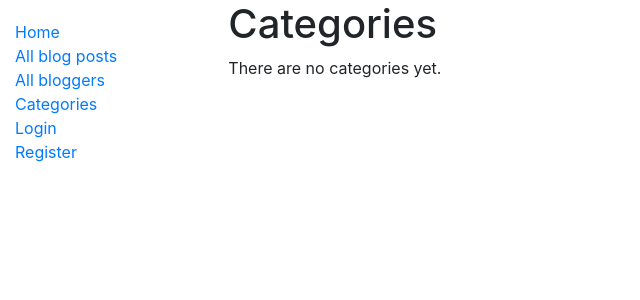
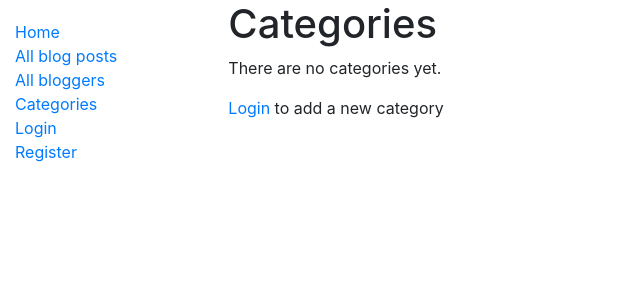
Before and after one commit to redjonzaci/rzblog, a Django app: page /blog/categories/ in a window 1280 px wide. Shown: the top 300 px of the page, without its empty margins (0-640 px from the left). Run offline with Django 3.2, Linux system fonts and the light colour scheme; data that the repository does not hold is empty.

Commit message:
Added the option of adding categories from users

```diff
--- a/blog/admin.py
+++ b/blog/admin.py
@@ -1,6 +1,6 @@
 from django.contrib import admin
 
-from .models import Post, Category, Comment, Blogger, Report
+from .models import Blogger, Category, Comment, Post, Report
 
 admin.site.register(Blogger)
 # admin.site.register(Blog)
--- a/blog/templates/blog/add_post.html
+++ b/blog/templates/blog/add_post.html
@@ -8,6 +8,12 @@
     <table>
     {{ form.as_table }}
     </table>
+    {% if user.is_authenticated %}
+    <a href="{% url 'add_category' %}">Add a new category</a></p>
+  {% else %}
+    <p><a href="{% url 'login'%}?next={{request.path}}">Login</a>
+      to add a new category</p>
+  {% endif %}
     <input type="submit" value="Submit"/>
   </form>
 {% endblock %}
--- a/blog/templates/blog/category_list.html
+++ b/blog/templates/blog/category_list.html
@@ -17,4 +17,10 @@
   {% else %}
     <p>There are no categories yet.</p>
   {% endif %}
+  {% if user.is_authenticated %}
+    <a href="{% url 'add_category' %}">Add a new category</a></p>
+  {% else %}
+    <p><a href="{% url 'login'%}?next={{request.path}}">Login</a>
+      to add a new category</p>
+  {% endif %}
 {% endblock %}
--- a/blog/templates/blog/post_list.html
+++ b/blog/templates/blog/post_list.html
@@ -14,6 +14,7 @@
         — <small>(<a href="{% url 'edit_post' post.pk %}">Edit</a>)</small>
         — <small>(<a href="{% url 'delete_post' post.pk %}">Delete</a>)</small>
       {% endif %}
+        {{ post.total_likes }} like(s)
     </li>
     {% endfor %}
 
--- a/blog/templates/blog/post_list_by_author.html
+++ b/blog/templates/blog/post_list_by_author.html
@@ -20,6 +20,7 @@
     <li>
       <a href="{{ post.get_absolute_url }}">{{ post.title }}</a>
       ({{post.post_date}})
+      {{ post.total_likes }} like(s)
     </li>
     {% endfor %}
   </ul>
--- a/blog/templates/blog/post_list_by_category.html
+++ b/blog/templates/blog/post_list_by_category.html
@@ -10,6 +10,7 @@
     <li>
       <a href="{{ post.get_absolute_url }}">{{ post.title }}</a>
       ({{post.post_date}})
+      {{ post.total_likes }} like(s)
     </li>
     {% endfor %}
   </ul>
--- a/blog/urls.py
+++ b/blog/urls.py
@@ -75,4 +75,8 @@ urlpatterns = [
         'category/<int:pk>',
         views.PostListByCategoryView.as_view(),
         name='posts-by-category'),
+    path(
+        'add_category/',
+        views.CategoryCreate.as_view(),
+        name='add_category')
 ]
--- a/blog/views.py
+++ b/blog/views.py
@@ -1,15 +1,15 @@
 from diyblog import settings
 from django.contrib.auth.mixins import LoginRequiredMixin
 from django.core.mail import send_mail
+from django.db.models import Count
 from django.http import HttpResponseRedirect
-from django.shortcuts import get_object_or_404, render, render_to_response
+from django.shortcuts import get_object_or_404, render
 from django.urls import reverse, reverse_lazy
 from django.views import generic
 from django.views.generic.edit import CreateView, DeleteView, UpdateView
 
 from .forms import CreateForm, ReportForm
 from .models import Blogger, Category, Comment, Post, Report
-from django.db.models import Count
 
 
 def index(request):
@@ -31,13 +31,10 @@ def index(request):
 
 def like_post(request, pk):
     post = get_object_or_404(Post, id=request.POST.get('post_id'))
-    liked = False
     if post.likes.filter(id=request.user.id).exists():
         post.likes.remove(request.user)
-        liked = False
     else:
         post.likes.add(request.user)
-        liked = True
     return HttpResponseRedirect(reverse('post-detail', args=[str(pk)]))
 
 
@@ -47,7 +44,8 @@ class PostListView(generic.ListView):
     paginate_by = 5
 
     def get_context_data(self, *args, **kwargs):
-        context = {'post_list': Post.objects.annotate(like_count=Count('likes')).order_by('-like_count')}
+        context = {'post_list': Post.objects.annotate(
+            like_count=Count('likes')).order_by('-like_count')}
         return context
 
 
@@ -177,7 +175,7 @@ class PostUpdate(LoginRequiredMixin, UpdateView):
     """Form for editing a blog post. Requires login of post author. """
     model = Post
     template_name = "blog/edit_post.html"
-    fields = ['title', 'description', ]
+    fields = ['title', 'description', 'category']
 
 
 class PostDelete(LoginRequiredMixin, DeleteView):
@@ -241,23 +239,37 @@ class PostListByCategoryView(generic.ListView):
     Generic class-based view for a list of blog posts in a particular category.
     """
     model = Post
-    paginate_by = 5
     template_name = 'blog/post_list_by_category.html'
 
-    def get_queryset(self):
-        """
-        Return list of Blog objects which have Category (category id specified in URL)
-        """
+    def get_context_data(self, **kwargs):
+        """Add Category to context so they can be displayed in the template"""
+        # Call the base implementation first to get a context
+        context = super(
+            PostListByCategoryView,
+            self).get_context_data(
+            **kwargs)
+        # Get the category object from the "pk" URL parameter and add it to the
+        # context
+        context['category'] = get_object_or_404(Category, pk=self.kwargs['pk'])
         id = self.kwargs['pk']
         target_category = get_object_or_404(Category, pk=id)
-        return Post.objects.filter(category=target_category)
+        context['post_list'] = Post.objects.filter(category=target_category)
+        return context
 
-    def get_context_data(self, **kwargs):
-        """Add Blogger to context so they can be displayed in the template"""
-        # Call the base implementation first to get a context
-        context = super(PostListByCategoryView, self).get_context_data(**kwargs)
-        # Get the blogger object from the "pk" URL parameter and add it to the
-        # context
-        context['category'] = get_object_or_404(Category, pk=self.kwargs['pk'])
-        context = {'post_list': Post.objects.annotate(like_count=Count('likes')).order_by('-like_count')}
-        return context
+
+class CategoryCreate(LoginRequiredMixin, CreateView):
+    """Form for adding a category. Requires login. """
+    model = Category
+    template_name = "blog/add_category.html"
+    fields = ['name']
+
+    def form_valid(self, form):
+        category = form.save(commit=False)
+        category.save()
+        return HttpResponseRedirect(self.get_success_url())
+
+    def get_success_url(self):
+        """
+        After posting the category return to the list of categories.
+        """
+        return reverse('categories')
```
Also changed, not shown: blog/templates/blog/add_category.html (added, +13 -0 lines), blog/migrations/0015_auto_20210206_2228.py (added).
